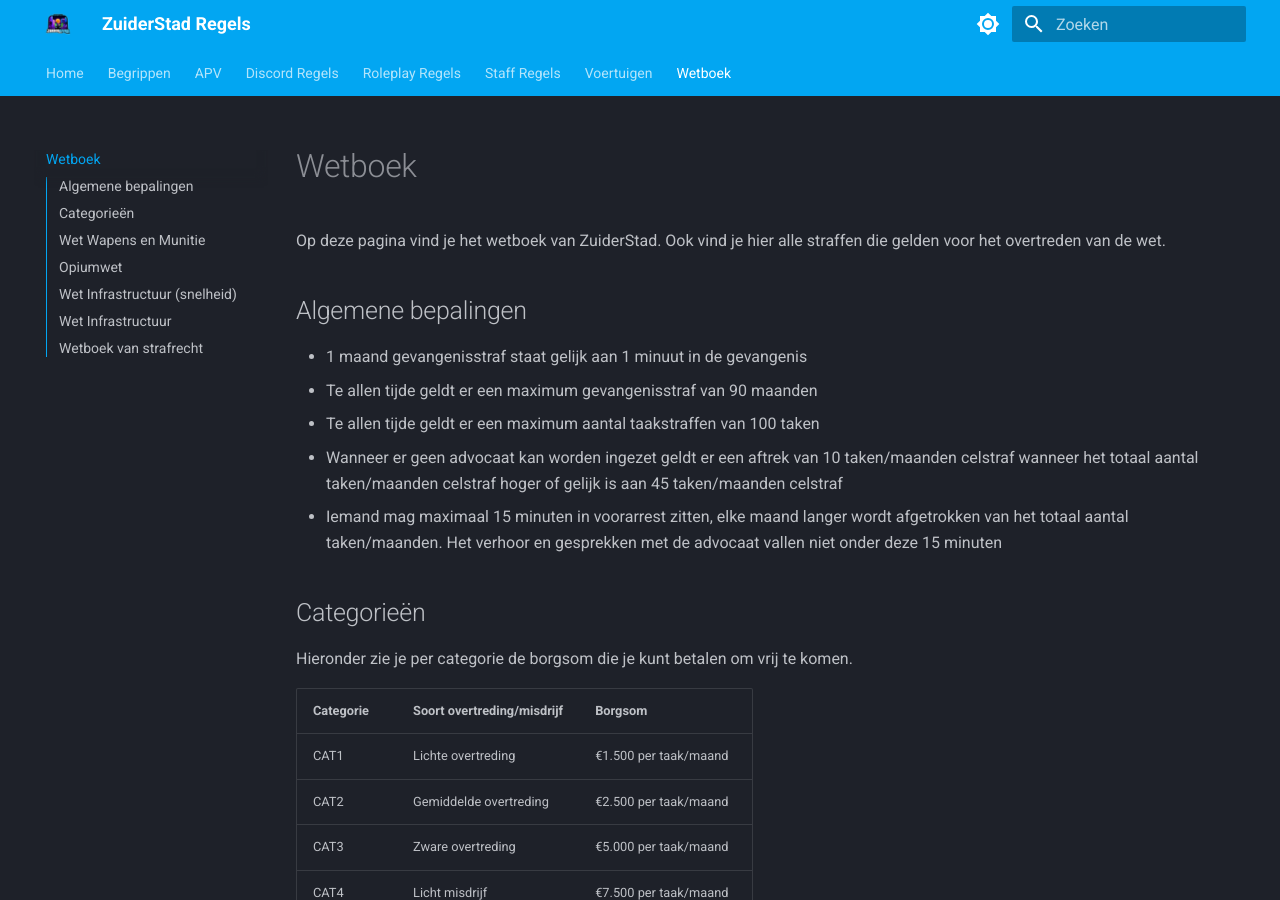
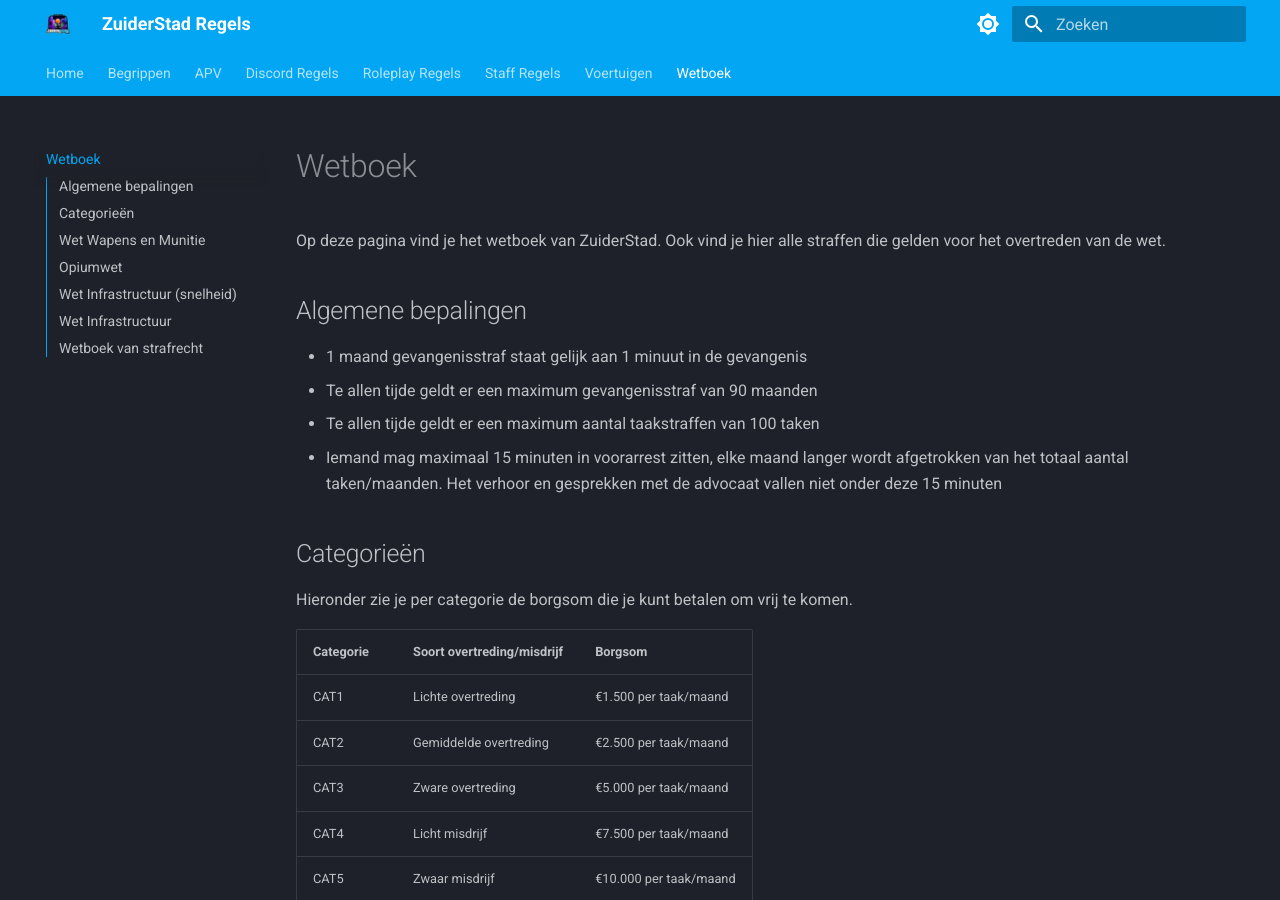
Before and after one commit to ZuiderStad-RP/regels, an MkDocs documentation site: the page built from docs/wetboek.md, in a window 1280 px wide and 900 px high. Built offline with MkDocs 1.6.1 and Material for MkDocs 9.7.7, drawn with Linux system fonts in a browser that asks for light colours.

Commit message:
Update wetboek.md

```diff
--- a/docs/wetboek.md
+++ b/docs/wetboek.md
@@ -5,7 +5,6 @@
 <ul><li>1 maand gevangenisstraf staat gelijk aan 1 minuut in de gevangenis</li>
 <li>Te allen tijde geldt er een maximum gevangenisstraf van 90 maanden</li>
 <li>Te allen tijde geldt er een maximum aantal taakstraffen van 100 taken</li>
-<li>Wanneer er geen advocaat kan worden ingezet geldt er een aftrek van 10 taken/maanden celstraf wanneer het totaal aantal taken/maanden celstraf hoger of gelijk is aan 45 taken/maanden celstraf</li>
 <li>Iemand mag maximaal 15 minuten in voorarrest zitten, elke maand langer wordt afgetrokken van het totaal aantal taken/maanden. Het verhoor en gesprekken met de advocaat vallen niet onder deze 15 minuten</li></ul>
 
 ## Categorieën
```
